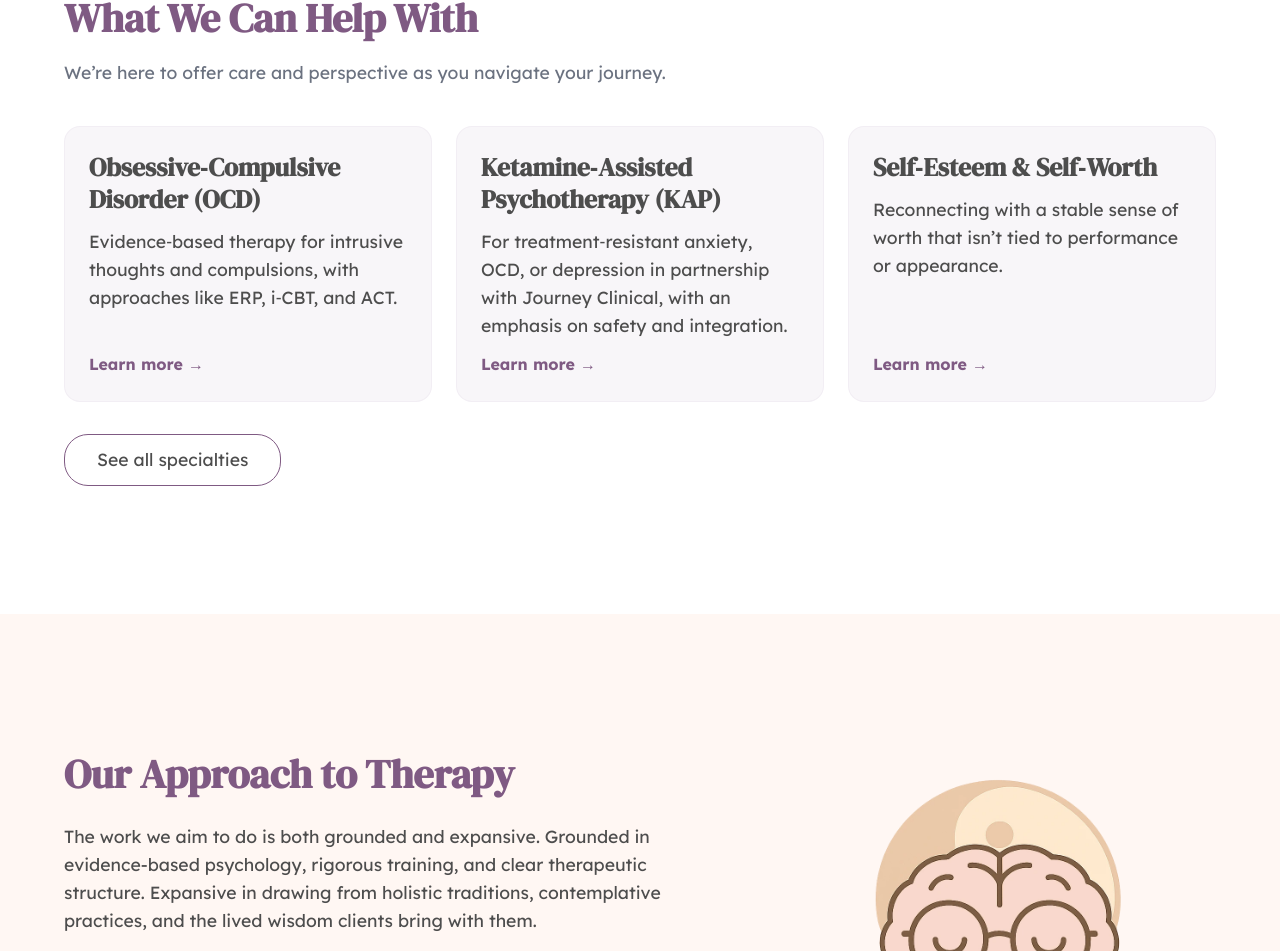
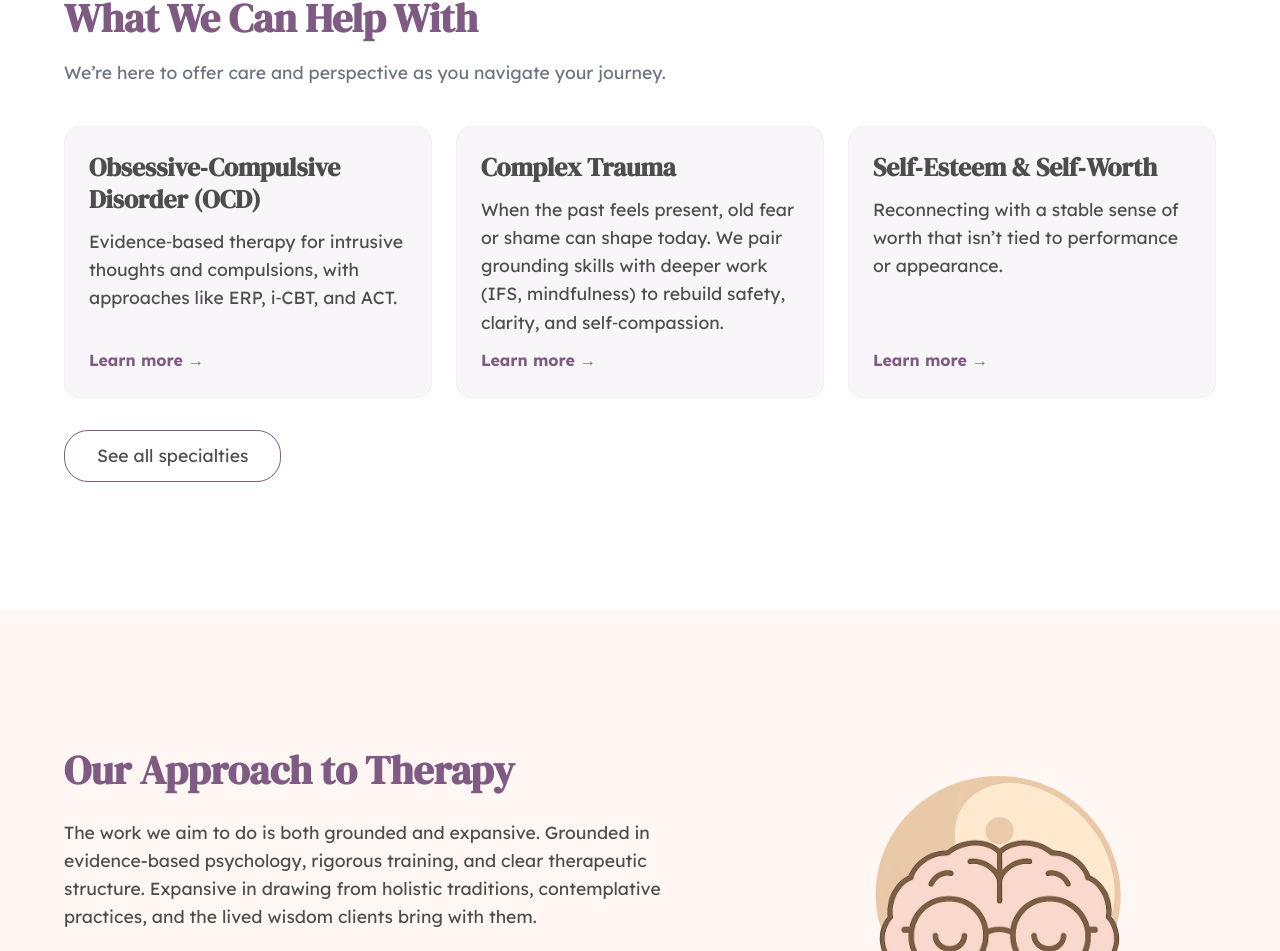
Before and after one commit to mazenswar/calm-v3, a Next.js app: page / in a window 1280 px wide. Shown: the part 961-1912 px from the top of the page. Built offline with nearby package versions, Linux system fonts and the light colour scheme; no server answers.

Commit message:
v4.4.5 remove ketamine from hope page

```diff
--- a/app/Components/ui/AccordionItem/Component.js
+++ b/app/Components/ui/AccordionItem/Component.js
@@ -78,6 +78,7 @@ export default function AccordionItem({
 	defaultOpen = false,
 	onToggle, // optional callback(nextOpen: boolean)
 	summaryClassName = "", // allow minor per-page styling
+	id = "",
 }) {
 	const btnId = `${idBase}-btn`;
 	const panelId = `${idBase}-panel`;
@@ -143,7 +144,10 @@ export default function AccordionItem({
 	};
 
 	return (
-		<div className={`accordion-item ${open ? "is-open" : ""}`}>
+		<div
+			className={`accordion-item ${open ? "is-open" : ""}`}
+			id={id ? id : null}
+		>
 			<button
 				id={btnId}
 				className={`accordion-item__summary ${summaryClassName}`}
--- a/app/Components/ui/AccordionItem/style.scss
+++ b/app/Components/ui/AccordionItem/style.scss
@@ -14,8 +14,10 @@
 .accordion-item {
 	border-top: 1px solid var(--acc-border);
 	padding: var(--space-3);
+	scroll-margin-top: var(--space-12);
 
 	@include respond(md) {
+		scroll-margin-top: var(--space-16);
 		padding: var(--space-6);
 	}
 
@@ -72,7 +74,9 @@
 			height: 2px;
 			background: var(--acc-muted);
 			transform: translate(-50%, -50%);
-			transition: transform 200ms ease, opacity 200ms ease;
+			transition:
+				transform 200ms ease,
+				opacity 200ms ease;
 		}
 
 		/* vertical bar (shows when closed -> plus) */
--- a/app/HomePage/specialties/Component.js
+++ b/app/HomePage/specialties/Component.js
@@ -37,20 +37,18 @@ function HomeSpecialties() {
 						</div>
 					</CustomLink>
 
-					{/* KAP */}
+					{/* Complex Trauma */}
 					<CustomLink
-						url="/specialties#kap-spec"
+						url="/specialties#complex-trauma"
 						classN="spec-card"
-						ariaLabel="Read about Ketamine‑Assisted Psychotherapy"
+						ariaLabel="Read about Complex Trauma"
 					>
 						<div role="listitem" className="spec-card__inner">
-							<h3 className="spec-card__title">
-								Ketamine‑Assisted Psychotherapy (KAP)
-							</h3>
+							<h3 className="spec-card__title">Complex Trauma</h3>
 							<p className="spec-card__blurb">
-								For treatment‑resistant anxiety, OCD, or depression in
-								partnership with Journey Clinical, with an emphasis on safety
-								and integration.
+								When the past feels present, old fear or shame can shape today.
+								We pair grounding skills with deeper work (IFS, mindfulness) to
+								rebuild safety, clarity, and self‑compassion.
 							</p>
 							<span className="spec-card__cta">Learn more →</span>
 						</div>
```
Also changed, not shown: app/specialties/Specs.js (+7 -1 lines).
